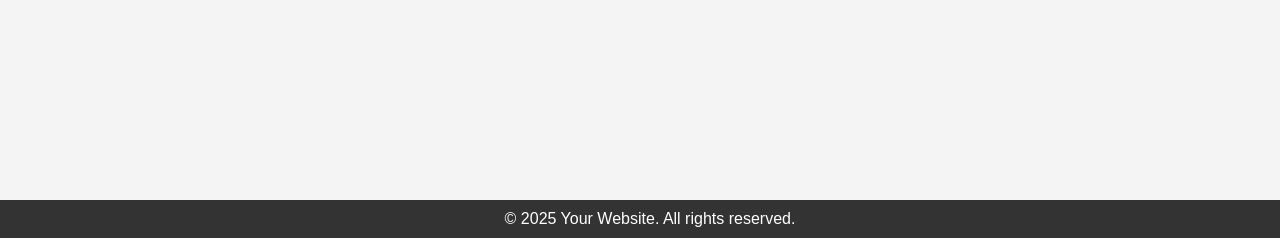
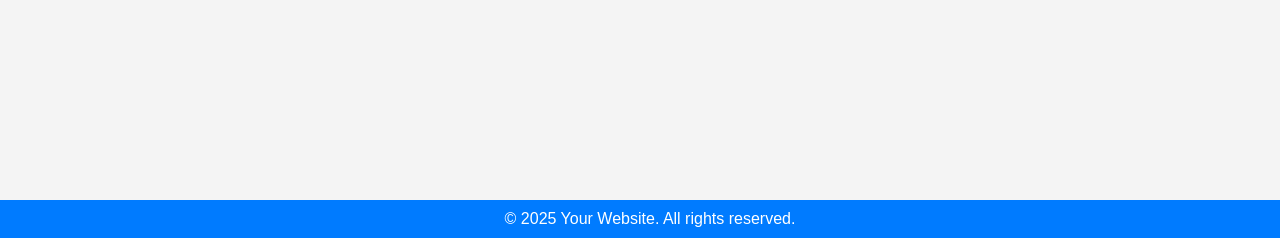
Before and after one commit to kevanpigott/web_hobbies, a Flask app: page / in a window 1280 px wide. Shown: the part 562-800 px from the top of the page. Run offline with Flask 3, Linux system fonts and the light colour scheme.

Commit message:
edit notes

```diff
--- a/static/styles.css
+++ b/static/styles.css
@@ -42,7 +42,7 @@ h2, h3 {
 
 /* Footer */
 .footer {
-    background-color: #333;
+    background-color: #007BFF;
     color: white;
     padding: 10px;
     position: fixed;
```
Also changed, not shown: 1 other file.
